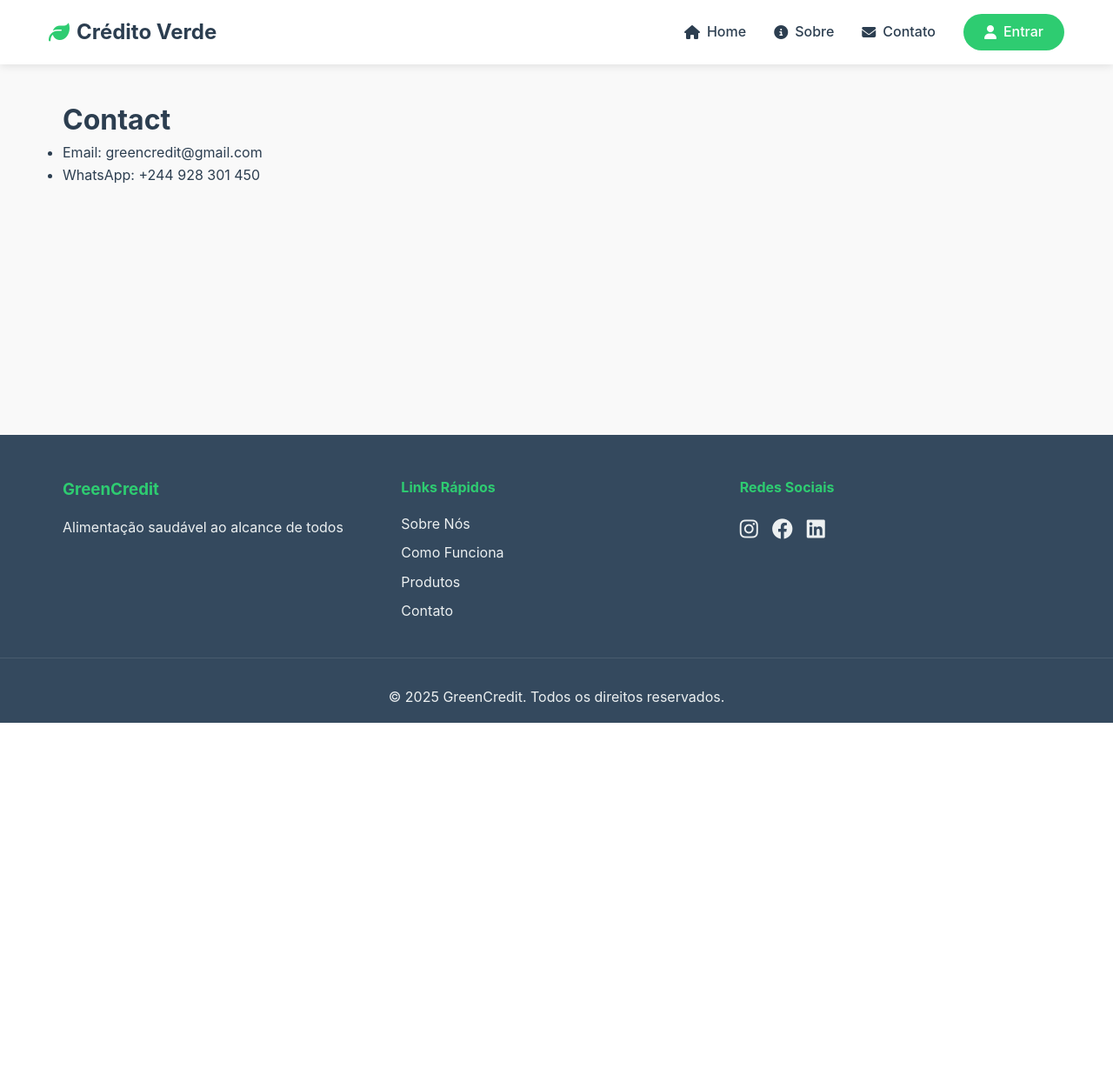
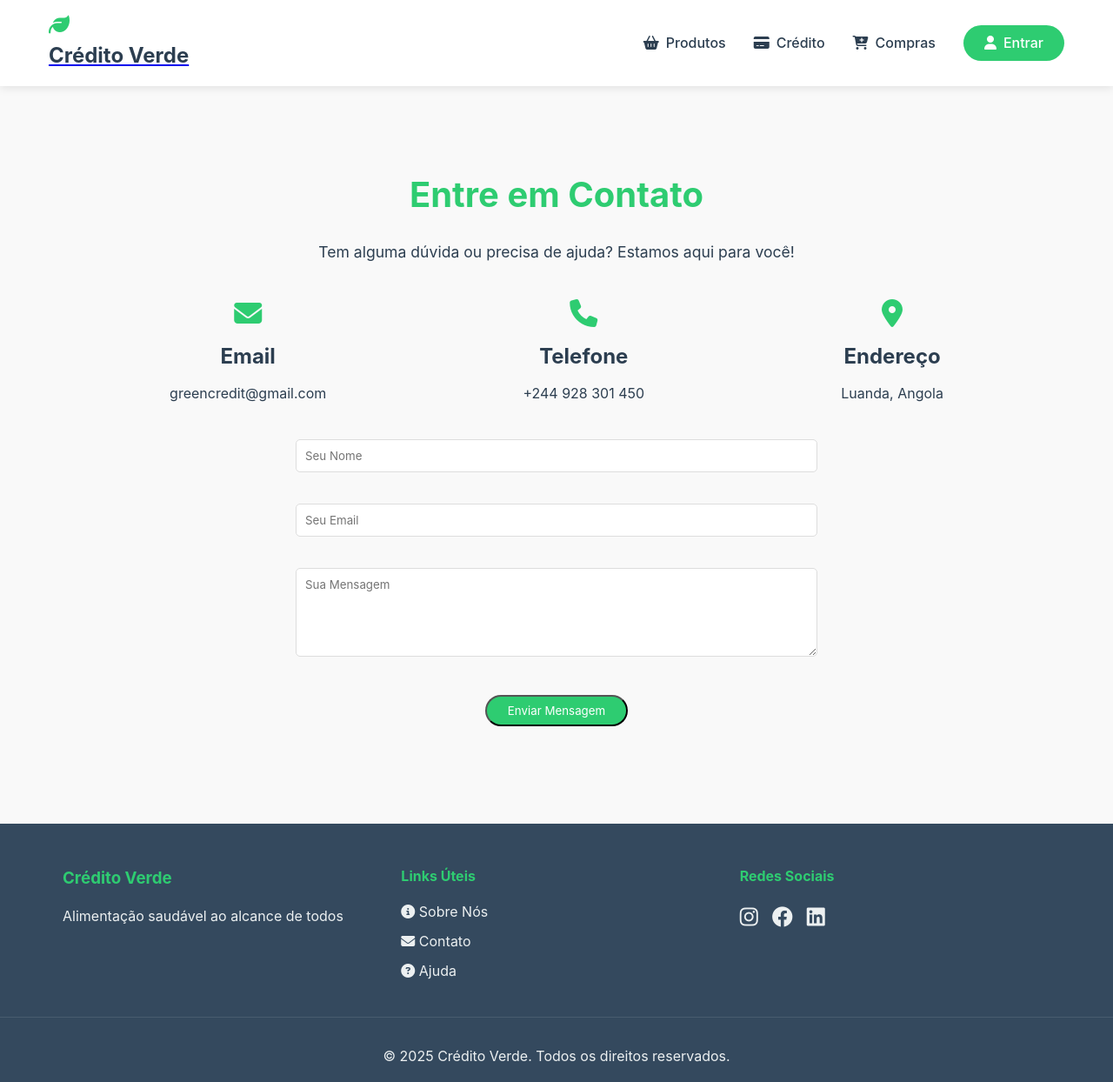
Before and after one commit to Emicy963/GreenCredit, a Django app: page /contact/ in a window 1280 px wide. Shown: the whole page at 87% size. Before the commit the page ends 831 px from the top, so only its background shows below. Run offline with Django 5.2, Linux system fonts and the light colour scheme.

Commit message:
Besting the FrontEnd, for a better UX

```diff
--- a/accounts/templates/login.html
+++ b/accounts/templates/login.html
@@ -1,4 +1,4 @@
-{% extends 'base.html'%}´
+{% extends 'base.html'%}
 {% load static %}
 
 {% block title %}Login/Sigin{% endblock %}
--- /dev/null
+++ b/greencredit/static/css/contact.css
@@ -0,0 +1,67 @@
+.contact-section {
+    padding: 80px 20px;
+    background-color: var(--background-light);
+    text-align: center;
+}
+
+.contact-content h1 {
+    font-size: 2.5rem;
+    margin-bottom: 20px;
+    color: var(--primary-color);
+}
+
+.contact-description {
+    font-size: 1.1rem;
+    margin-bottom: 40px;
+    color: var(--text-dark);
+}
+
+.contact-info {
+    display: flex;
+    justify-content: space-around;
+    flex-wrap: wrap;
+    gap: 20px;
+    margin-bottom: 40px;
+}
+
+.info-card {
+    max-width: 300px;
+    text-align: center;
+}
+
+.info-icon {
+    font-size: 2rem;
+    color: var(--primary-color);
+    margin-bottom: 15px;
+}
+
+.info-card h3 {
+    font-size: 1.5rem;
+    margin-bottom: 10px;
+}
+
+.info-card p {
+    font-size: 1rem;
+    color: var(--text-dark);
+}
+
+.contact-form {
+    max-width: 600px;
+    margin: 0 auto;
+}
+
+.form-group {
+    margin-bottom: 20px;
+}
+
+.form-group input,
+.form-group textarea {
+    width: 100%;
+    padding: 10px;
+    border: 1px solid #ddd;
+    border-radius: 5px;
+}
+
+.form-group textarea {
+    resize: vertical;
+}
--- a/greencredit/templates/contact.html
+++ b/greencredit/templates/contact.html
@@ -1,11 +1,48 @@
-{% extends 'base.html'%}
+{% extends 'base.html' %}
+{% load static %}
 
-{% block title %}Contact{% endblock %}
+{% block title %}Contato - Crédito Verde{% endblock %}
 
 {% block content %}
-<h1>Contact</h1>
-<ul>
-    <li>Email: greencredit@gmail.com</li>
-    <li>WhatsApp: +244 928 301 450</li>
-</ul>
+{% block extra_css %}
+<link rel="stylesheet" href="{% static 'css/contact.css' %}">
 {% endblock %}
+<section class="contact-section">
+    <div class="contact-content">
+        <h1>Entre em Contato</h1>
+        <p class="contact-description">
+            Tem alguma dúvida ou precisa de ajuda? Estamos aqui para você!
+        </p>
+        <div class="contact-info">
+            <div class="info-card">
+                <i class="fas fa-envelope info-icon"></i>
+                <h3>Email</h3>
+                <p>greencredit@gmail.com</p>
+            </div>
+            <div class="info-card">
+                <i class="fas fa-phone info-icon"></i>
+                <h3>Telefone</h3>
+                <p>+244 928 301 450</p>
+            </div>
+            <div class="info-card">
+                <i class="fas fa-map-marker-alt info-icon"></i>
+                <h3>Endereço</h3>
+                <p>Luanda, Angola</p>
+            </div>
+        </div>
+        <form class="contact-form" method="post">
+            {% csrf_token %}
+            <div class="form-group">
+                <input type="text" name="name" placeholder="Seu Nome" required>
+            </div>
+            <div class="form-group">
+                <input type="email" name="email" placeholder="Seu Email" required>
+            </div>
+            <div class="form-group">
+                <textarea name="message" placeholder="Sua Mensagem" rows="5" required></textarea>
+            </div>
+            <button type="submit" class="btn btn-primary">Enviar Mensagem</button>
+        </form>
+    </div>
+</section>
+{% endblock %}
--- a/templates/base.html
+++ b/templates/base.html
@@ -13,14 +13,15 @@
     <header class="main-header">
         <div class="header-container">
             <div class="logo-container">
-                <i class="fas fa-leaf logo-icon"></i>
-                <h1>Crédito Verde</h1>
+                <a href="{% url 'home' %}" class="logo-link">
+                    <i class="fas fa-leaf logo-icon"></i><h1>Crédito Verde</h1>
+                </a>
             </div>
             <nav class="main-nav">
                 <ul class="nav-links">
-                    <li><a href="{% url 'home' %}"><i class="fas fa-home"></i> Home</a></li>
-                    <li><a href="{% url 'about' %}"><i class="fas fa-info-circle"></i> Sobre</a></li>
-                    <li><a href="{% url 'contact' %}"><i class="fas fa-envelope"></i> Contato</a></li>
+                    <li><a href="{% url 'produto_list' %}"><i class="fas fa-shopping-basket"></i> Produtos</a></li>
+                    <li><a href="{% url 'credito_list' %}"><i class="fas fa-credit-card"></i> Crédito</a></li>
+                    <li><a href="{% url 'compra_list' %}"><i class="fas fa-cart-plus"></i> Compras</a></li>
                     <li class="auth-button">
                         {% if user.is_authenticated %}
                             <form action="{% url 'logout' %}" method="POST" style="display: inline;">
@@ -35,7 +36,6 @@
                             </a>
                         {% endif %}
                     </li>
-
                 </ul>
             </nav>
             <button class="mobile-menu">
@@ -55,16 +55,15 @@
     <footer class="main-footer">
         <div class="footer-content">
             <div class="footer-section">
-                <h3>GreenCredit</h3>
+                <h3>Crédito Verde</h3>
                 <p>Alimentação saudável ao alcance de todos</p>
             </div>
             <div class="footer-section">
-                <h4>Links Rápidos</h4>
+                <h4>Links Úteis</h4>
                 <ul>
-                    <li><a href="#">Sobre Nós</a></li>
-                    <li><a href="#">Como Funciona</a></li>
-                    <li><a href="#">Produtos</a></li>
-                    <li><a href="#">Contato</a></li>
+                    <li><a href="{% url 'about' %}"><i class="fas fa-info-circle"></i> Sobre Nós</a></li>
+                    <li><a href="{% url 'contact' %}"><i class="fas fa-envelope"></i> Contato</a></li>
+                    <li><a href="#"><i class="fas fa-question-circle"></i> Ajuda</a></li>
                 </ul>
             </div>
             <div class="footer-section">
@@ -77,7 +76,7 @@
             </div>
         </div>
         <div class="footer-bottom">
-            <p>&copy; 2025 GreenCredit. Todos os direitos reservados.</p>
+            <p>&copy; 2025 Crédito Verde. Todos os direitos reservados.</p>
         </div>
     </footer>
 
```
Also changed, not shown: greencredit/static/css/about.css (added, +46 -0 lines), greencredit/static/css/home.css (added, +63 -0 lines), greencredit/templates/about.html (+32 -3 lines), greencredit/templates/home.html (+40 -4 lines), db.sqlite3.
